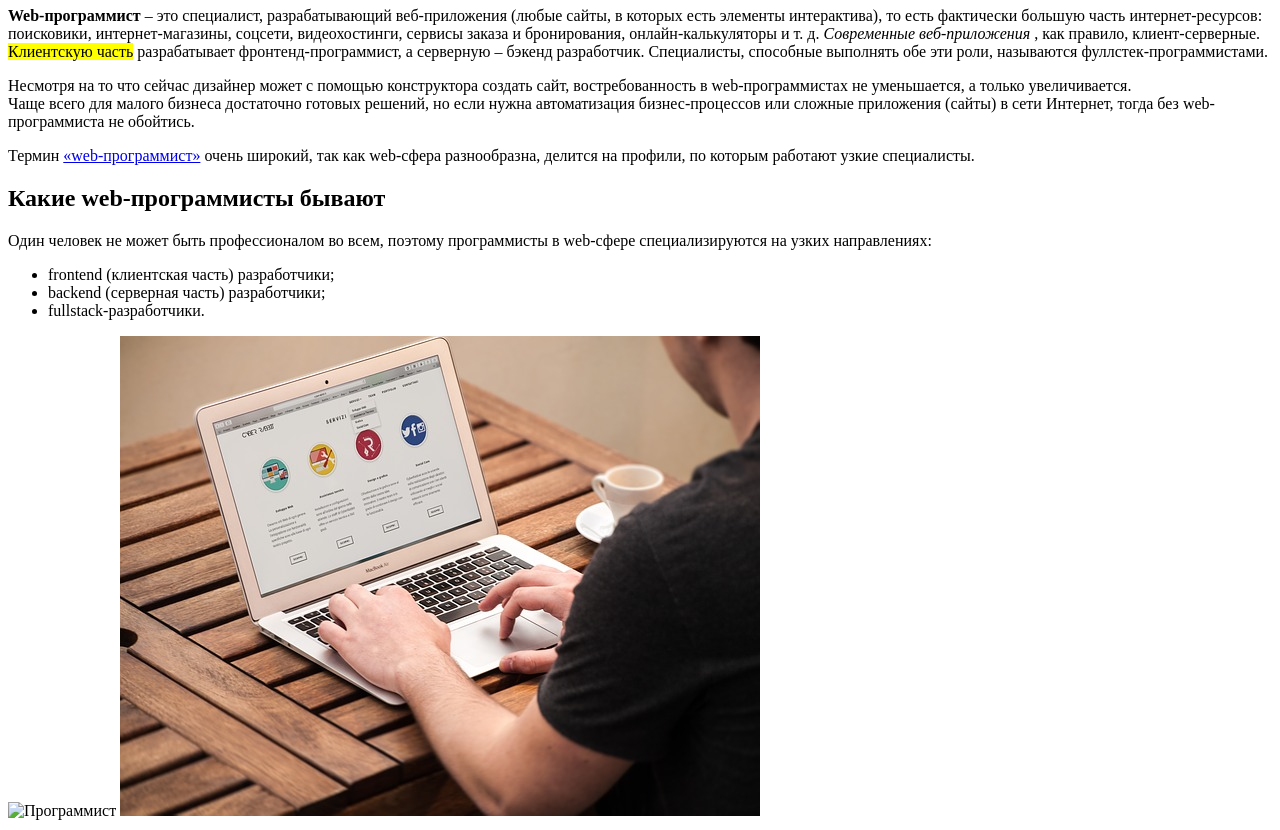
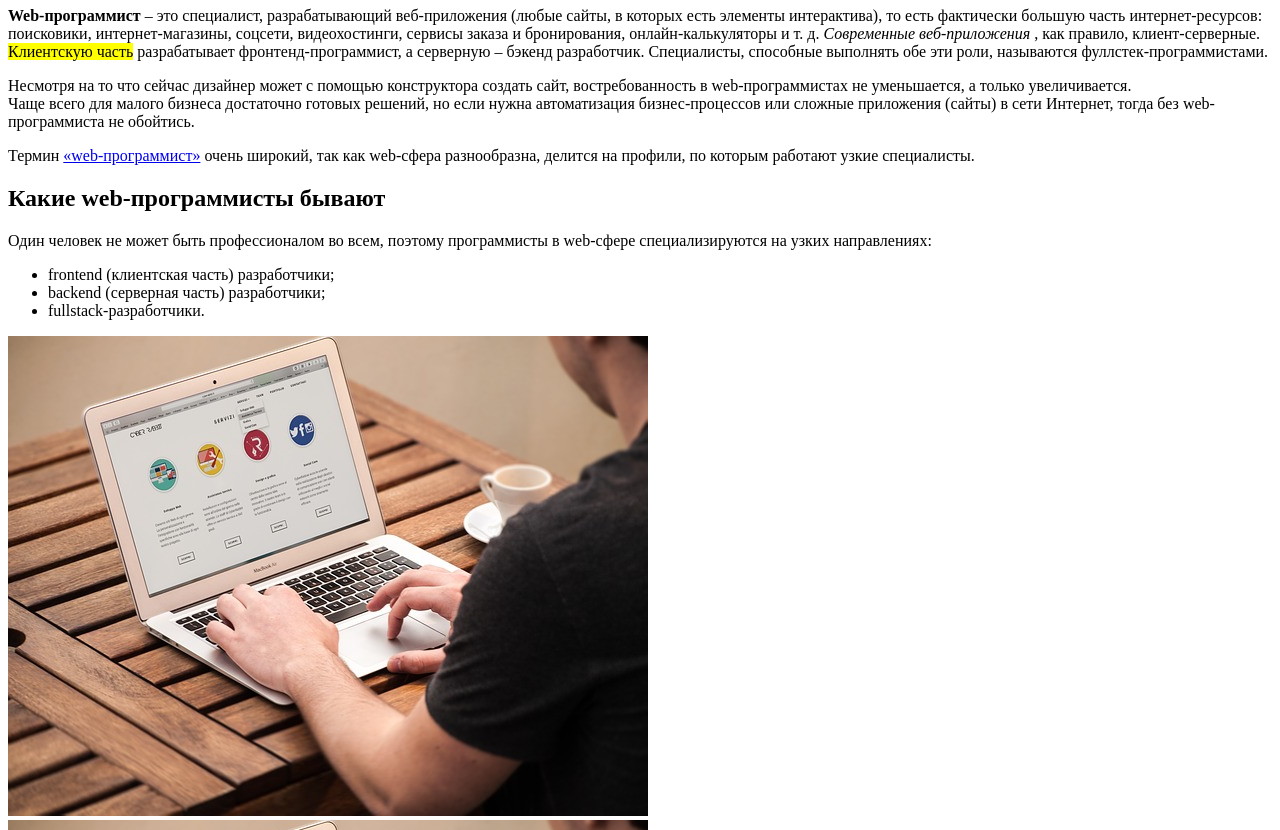
Before and after one commit to NikaS2202/test-page, a plain HTML site: page index.html in a window 1280 px wide. Shown: the part 73-903 px from the top of the page. Drawn offline with Linux system fonts and the light colour scheme; the site is published under a folder, as on GitHub Pages, so addresses that start at the root find nothing.

Commit message:
Адреса картинок

```diff
--- a/index.html
+++ b/index.html
@@ -40,7 +40,7 @@
         <li>fullstack-разработчики.</li>
     </ul>
     </p>
-    <img src="/img/web.jpg" alt="Программист">
+    <img src="img/web.jpg" alt="Программист">
     <img src="img/web.jpg" alt="Программист">
     <p>
         <a href="img/shb-logo.svg" download target="_blank">
```
